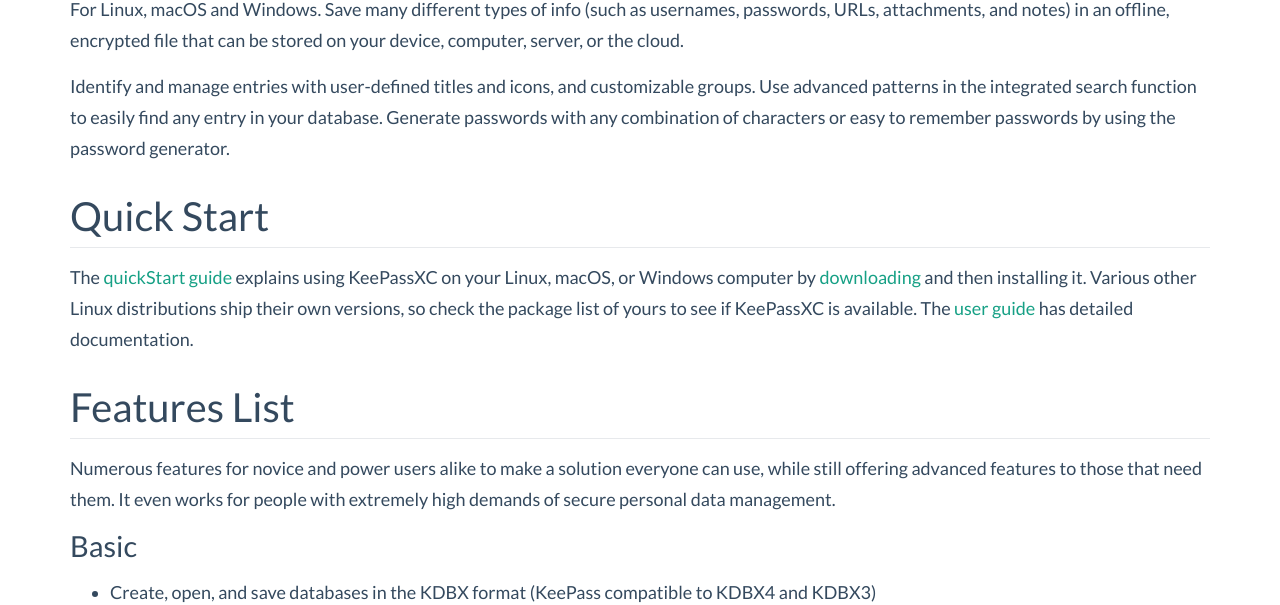
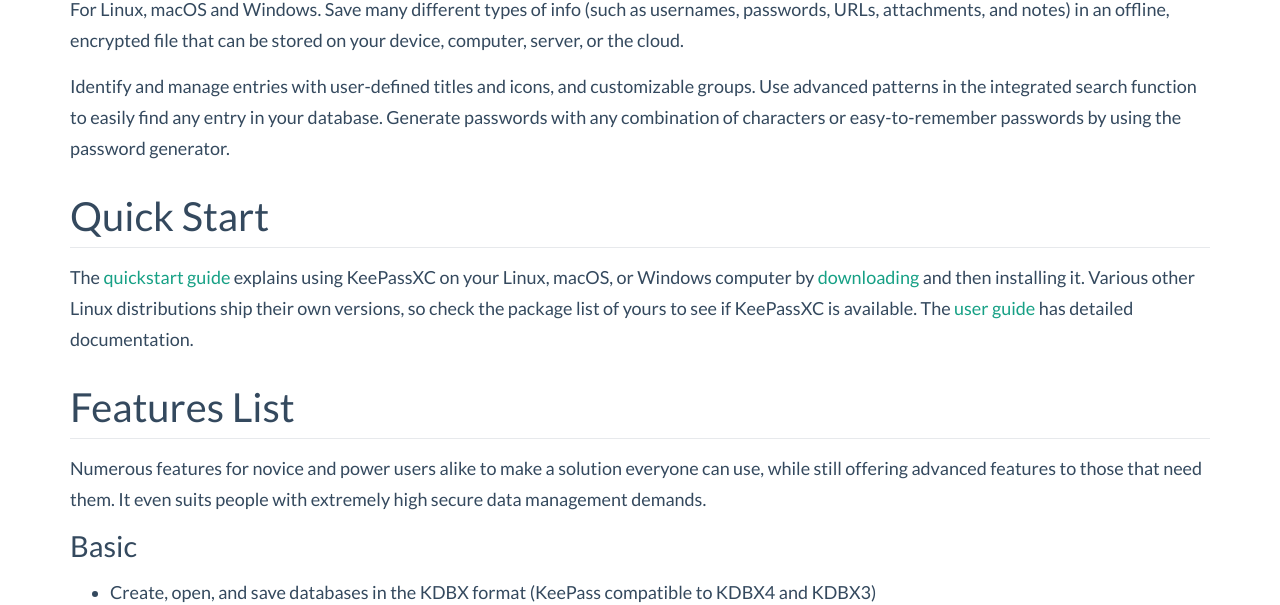
Before and after one commit to keepassxreboot/keepassxc-org, a Jekyll site: the page built from project.html, in a window 1280 px wide. Shown: the part 247-852 px from the top of the page. Built offline with Jekyll 4.4.1, drawn with Linux system fonts in a browser that asks for light colours; comment, search, counter and statistics services are not loaded.

Commit message:
Corrections

```diff
--- a/project.html
+++ b/project.html
@@ -11,10 +11,10 @@
 
 <p>Identify and manage entries with user-defined titles and icons, and customizable groups.
 Use advanced patterns in the integrated search function to easily find any entry in your database.
-Generate passwords with any combination of characters or easy to remember passwords by using the password generator.</p>
+Generate passwords with any combination of characters or easy-to-remember passwords by using the password generator.</p>
 
 <h3>Quick Start</h3>
-<p>The <a href="/docs/KeePassXC_GettingStarted.html">quickStart guide</a> explains using KeePassXC on your
+<p>The <a href="/docs/KeePassXC_GettingStarted.html">quickstart guide</a> explains using KeePassXC on your
 Linux, macOS, or Windows computer by <a href="/download">downloading</a> and then installing it.
 Various other Linux distributions ship their own versions, so check the package
 list of yours to see if KeePassXC is available.
@@ -23,7 +23,7 @@
 <h3>Features List</h3>
 <p>Numerous features for novice and power users alike to make a solution everyone
 can use, while still offering advanced features to those that need them.
-It even works for people with extremely high demands of secure personal data management.</p>
+It even suits people with extremely high secure data management demands.</p>
 
 <div id="features">
     <h4>Basic</h4>
```
